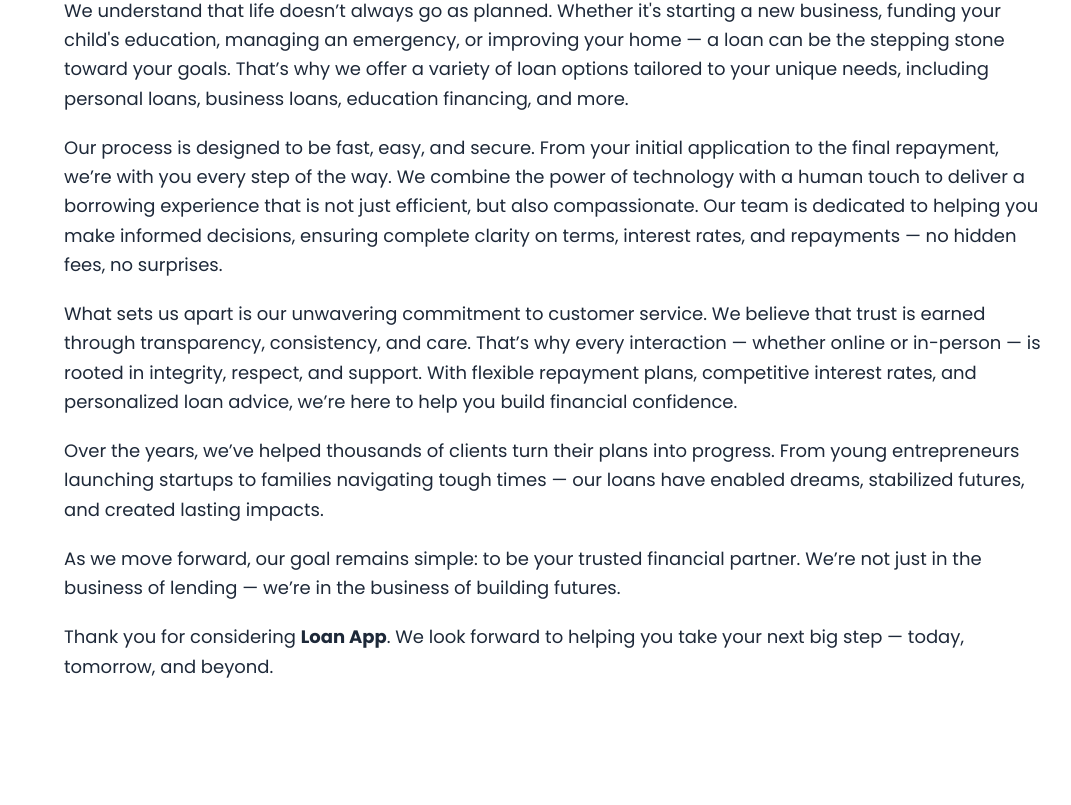
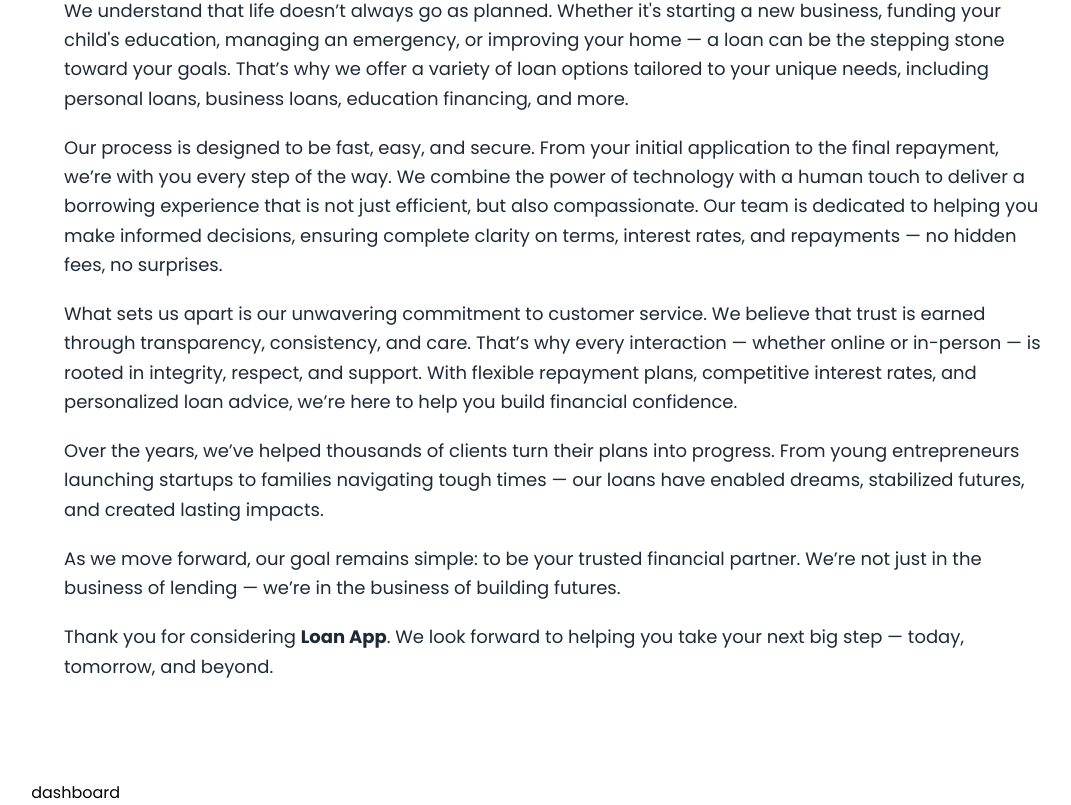
Before and after one commit to talhahzahid/Microfinance-App-Frontend, a React (Vite) app: page /about in a window 1280 px wide. Shown: the part 276-1081 px from the top of the page, without its empty margins (84-1155 px from the left). Before the commit the page ends 1057 px from the top, so only its background shows below. Built offline with nearby package versions, Linux system fonts and the light colour scheme.

Commit message:
modiefy about page

```diff
--- a/src/Page/About.jsx
+++ b/src/Page/About.jsx
@@ -1,4 +1,5 @@
 import React from "react";
+import { Link } from "react-router-dom";
 
 const About = () => {
   return (
@@ -55,11 +56,13 @@ const About = () => {
         </p>
 
         <p class="text-lg leading-relaxed">
-          Thank you for considering <strong>Loan App</strong>. We
-          look forward to helping you take your next big step — today, tomorrow,
-          and beyond.
+          Thank you for considering <strong>Loan App</strong>. We look forward
+          to helping you take your next big step — today, tomorrow, and beyond.
         </p>
       </section>
+      <Link to="/dashboard">
+        <button>dashboard</button>
+      </Link>
     </>
   );
 };
```
